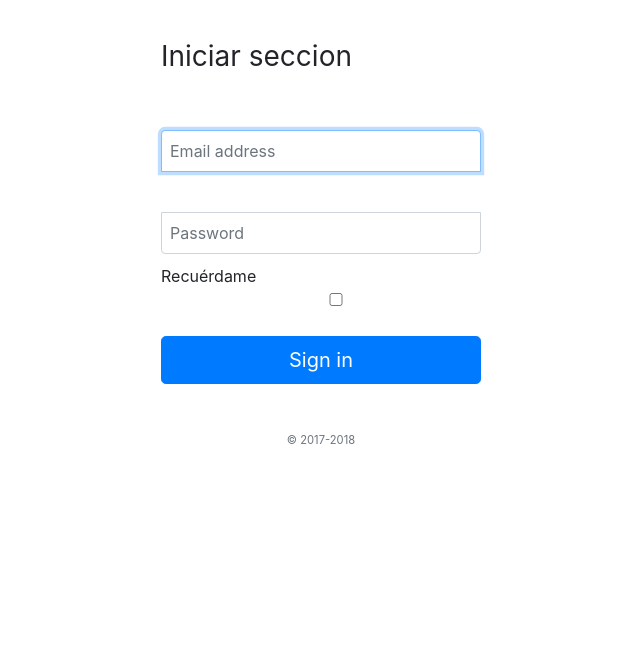
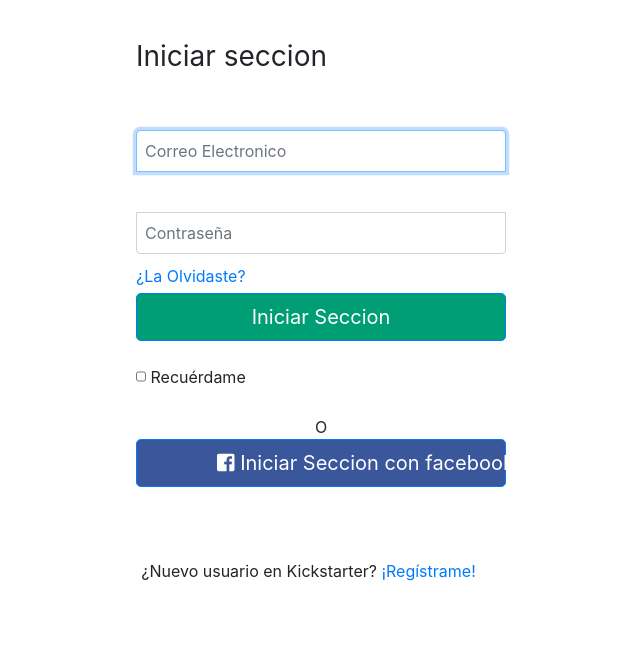
Before and after one commit to GenesisIza/proyecto-POO, a PHP site: page /iniciar-seccion in a window 1280 px wide. Shown: the part 75-721 px from the top of the page, without its empty margins (319-959 px from the left). Run offline with PHP 8.4, Linux system fonts and the light colour scheme.

Commit message:
modifique iniciar seccion
modificacion

```diff
--- a/Kickstarter/css/signin.css
+++ b/Kickstarter/css/signin.css
@@ -1,7 +1,7 @@
 
 .form-signin {
   width: 100%;
-  max-width: 400px;
+  max-width: 450px;
   padding: 40px;
   margin: 0 auto;
 }
@@ -44,4 +44,33 @@ text-align: left;
 }
 .sr-only{
   padding: 20px;
+  text-decoration: nome;
 }
+.btn-primary{
+  background-color: #009E74;
+  text-decoration: nome;
+}
+
+.btn-primary:hover{
+  background-color: #037362;
+}
+.btn-inicio{
+   text-decoration: nome;
+}
+.btn-facebook{
+  text-align: center;
+  background-color: #39579A;
+  color: #FFFFFF;
+}
+.btn-facebook:hover{
+  background-color: #39579A;
+  color: black;
+}
+.olvidaste{
+  padding-bottom: 3px;
+  padding-bottom: 5px;
+}
+input {
+    width:10px;
+    padding: 5px;
+}
--- a/Kickstarter/iniciar-seccion.php
+++ b/Kickstarter/iniciar-seccion.php
@@ -6,17 +6,24 @@
     <form class="form-signin">
       <h1 class="h3 mb-3 font-weight-normal">Iniciar seccion</h1>
       <label for="inputEmail" class="sr-only form-control">Email address</label>
-      <input type="email" id="inputEmail" class="form-control" placeholder="Email address" required autofocus>
+      <input type="email" id="inputEmail" class="form-control" placeholder="Correo Electronico" required autofocus>
       <label for="inputPassword " class="sr-only form-control">Password</label>
-      <input type="password" id="inputPassword espacio" class="form-control" placeholder="Password" required>
+      <input type="password" id="inputPassword espacio" class="form-control" placeholder="Contraseña" required>
+      <a class="derecha olvidaste" href="#">¿La Olvidaste?</a>
+      <a class="btn-inicio"  href="#"><button class="btn btn-lg btn-primary btn-block" type="submit">Iniciar Seccion</button></a>
+
       <div class="checkbox mb-3 ">
+        <input class="checkbox mb-3 " type="checkbox" value="remember-me">
         <label>
             <font style="vertical-align: inherit;"><font style="vertical-align: inherit;"> Recuérdame
-            <input style="vertical-align: inherit;" type="checkbox" value="remember-me">
         </label>
       </div>
-      <button class="btn btn-lg btn-primary btn-block" type="submit">Sign in</button>
-      <p class="mt-5 mb-3 text-muted">&copy; 2017-2018</p>
+      O
+      <br>
+      <a class="" href="#"> <button class="btn-facebook btn btn-lg btn-primary btn-block" type="submit"><i class="fab fa-facebook-square"></i> Iniciar Seccion con facebook</button></a>
+      <br><br><br>
+      ¿Nuevo usuario en Kickstarter? <a href="#">¡Regístrame!</a>
+      <br><br>
 
 
     </form>
```
